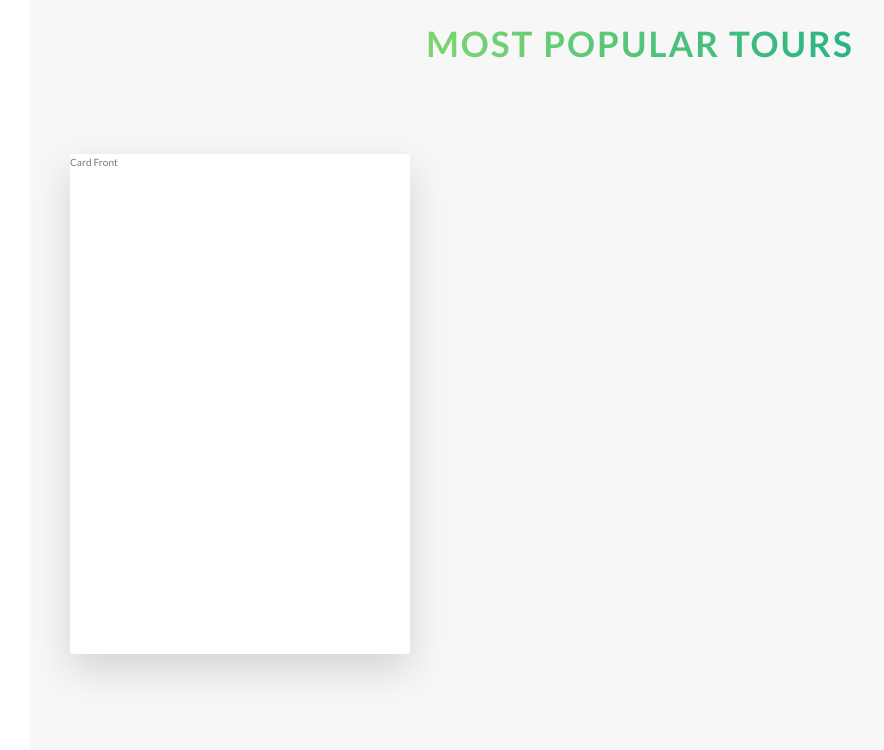
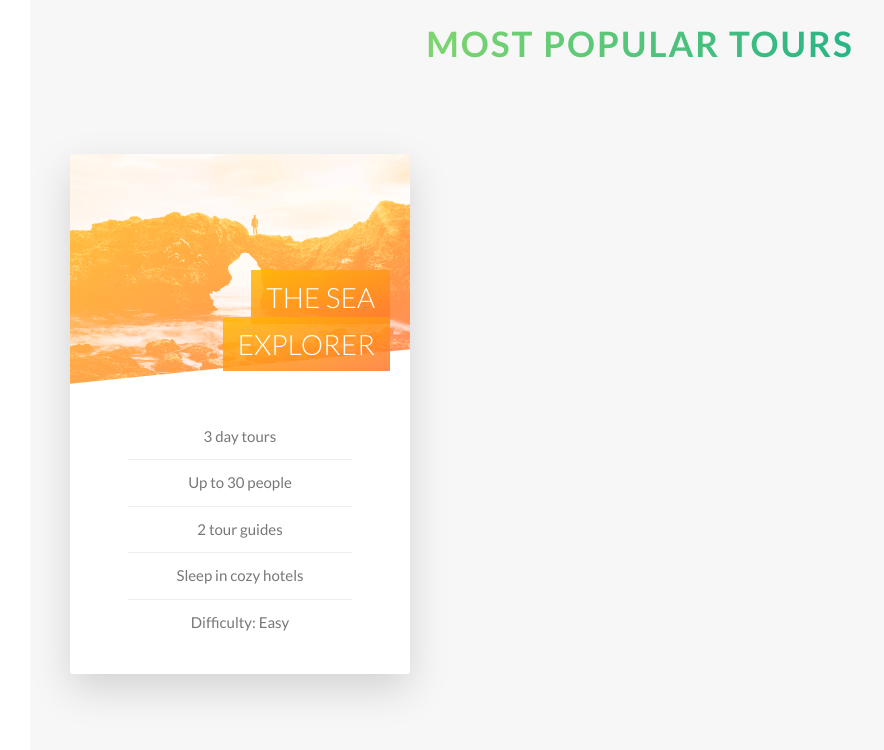
Before and after one commit to DiegoPlancarte/natours, a website: page index.html in a window 1280 px wide. Shown: the part 2317-3067 px from the top of the page, without its empty margins (0-884 px from the left). Drawn offline with Linux system fonts and the light colour scheme.

Commit message:
Completed styling for front side of first card.

```diff
--- a/index.html
+++ b/index.html
@@ -107,7 +107,23 @@
         <div class="col-1-of-3">
           <div class="card">
             <div class="card__side card__side--front">
-              Card Front
+              <div class="card__picture card__picture--1">
+                &nbsp;
+              </div>
+              <h4 class="card__heading">
+                <span class="card__heading-span card__heading-span--1">
+                  The Sea Explorer
+                </span>
+              </h4>
+              <div class="card__details">
+                <ul>
+                  <li>3 day tours</li>
+                  <li>Up to 30 people</li>
+                  <li>2 tour guides</li>
+                  <li>Sleep in cozy hotels</li>
+                  <li>Difficulty: Easy</li>
+                </ul>
+              </div>
             </div>
             <div class="card__side card__side--back card__side--back-1">
               Card Back
--- a/sass/components/_card.scss
+++ b/sass/components/_card.scss
@@ -2,10 +2,10 @@
   perspective: 150rem;
   -moz-perspective: 150rem;
   position: relative;
-  height: 50rem;
+  height: 52rem;
 
   &__side {
-    height: 50rem;
+    height: 52rem;
     transition: all .8s ease;
     position: absolute;
     top: 0;
@@ -13,6 +13,7 @@
     width: 100%;
     backface-visibility: hidden;
     border-radius: 3px;
+    overflow: hidden;
     box-shadow: 0 1.5rem 4rem rgba($color-black, .15);
 
     &--front {
@@ -37,10 +38,74 @@
   }
 
   &:hover &__side--front {
-    transform: rotateY(180deg);
+    transform: rotateY(-180deg);
   }
 
   &:hover &__side--back {
     transform: rotateY(0);
   }
+
+  &__picture {
+    background-size: cover;
+    height: 23rem;
+    background-blend-mode: screen;
+    -webkit-clip-path: polygon(0 0, 100% 0, 100% 85%, 0 100%);
+    clip-path: polygon(0 0, 100% 0, 100% 85%, 0 100%);
+
+    &--1 {
+      background-image: linear-gradient(to right bottom, $color-secondary-light, $color-secondary-dark), url(../img/nat-5.jpg);
+    }
+
+    &--2 {
+      background-image: url(../img/nat-5.jpg);
+    }
+
+    &--3 {
+      background-image: url(../img/nat-5.jpg);
+    }
+  }
+
+  &__heading {
+    font-size: 2.8rem;
+    font-weight: 300;
+    text-transform: uppercase;
+    text-align: right;
+    color: $color-white;
+    position: absolute;
+    top: 12rem;
+    right: 2rem;
+    width: 75%;
+  }
+
+  &__heading-span {
+    padding: 1rem 1.5rem;
+    -webkit-box-decoration-break: clone;
+    box-decoration-break: clone;
+
+    &--1 {
+      background-image: linear-gradient(to right bottom,
+      rgba($color-secondary-light, .85),
+      rgba($color-secondary-dark, .85));
+    }
+  }
+
+  &__details {
+    padding: 3rem;
+
+    ul {
+      list-style: none;
+      width: 80%;
+      margin: 0 auto;
+
+      li {
+        text-align: center;
+        font-size: 1.5rem;
+        padding: 1rem;
+
+        &:not(:last-child) {
+          border-bottom: 1px solid $color-grey-light-2;
+        }
+      }
+    }
+  }
 }
```
Also changed, not shown: css/styles.css.
